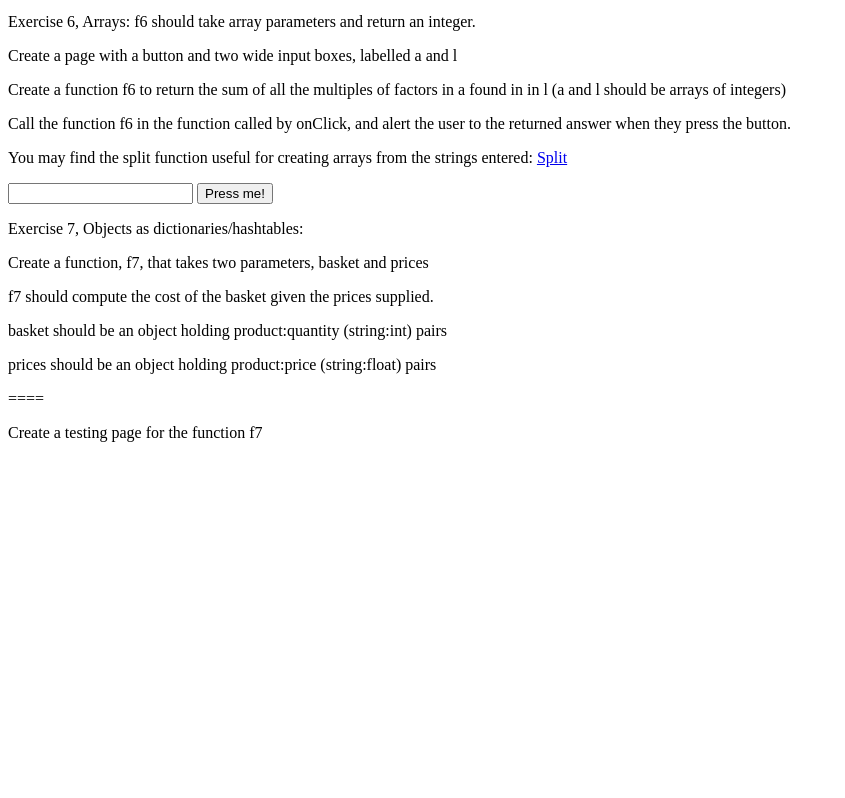
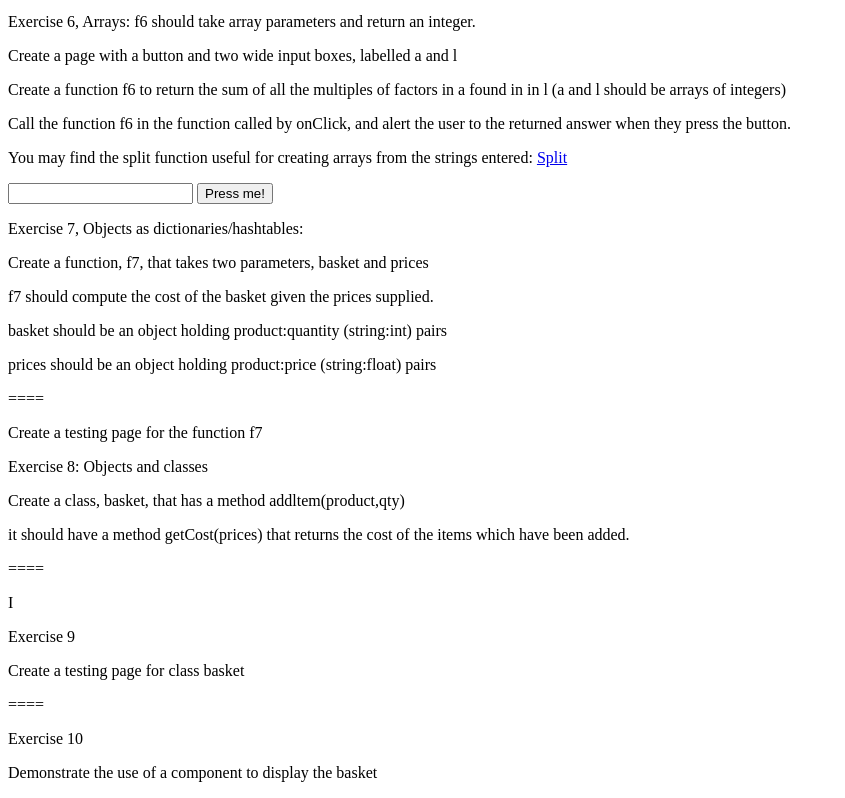
Before and after one commit to 2005198/is2425_2, a plain HTML site: page index.html in a window 1280 px wide. Shown: the part 1020-1818 px from the top of the page, without its empty margins (0-845 px from the left). Before the commit the page ends 1478 px from the top, so only its background shows below. Drawn offline with Linux system fonts and the light colour scheme.

Commit message:
Exercises on Objects and Classes

```diff
--- a/index.html
+++ b/index.html
@@ -124,5 +124,18 @@
         <p>====</p>
         <p>Create a testing page for the function f7</p>
 
+        <p>Exercise 8: Objects and classes</p>
+        <p>Create a class, basket, that has a method addltem(product,qty)</p>
+        <p>it should have a method getCost(prices) that returns the cost of the items which have been added. </p>
+            <p>====</p>
+        </P> I <p>Exercise 9</p>
+        <p>Create a testing page for class basket</p>
+
+        <p>====</p>
+        <p>Exercise 10</p>
+        <p>Demonstrate the use of a component to display the basket</p>
+
+
+
 </body>
 </HTML>
```
